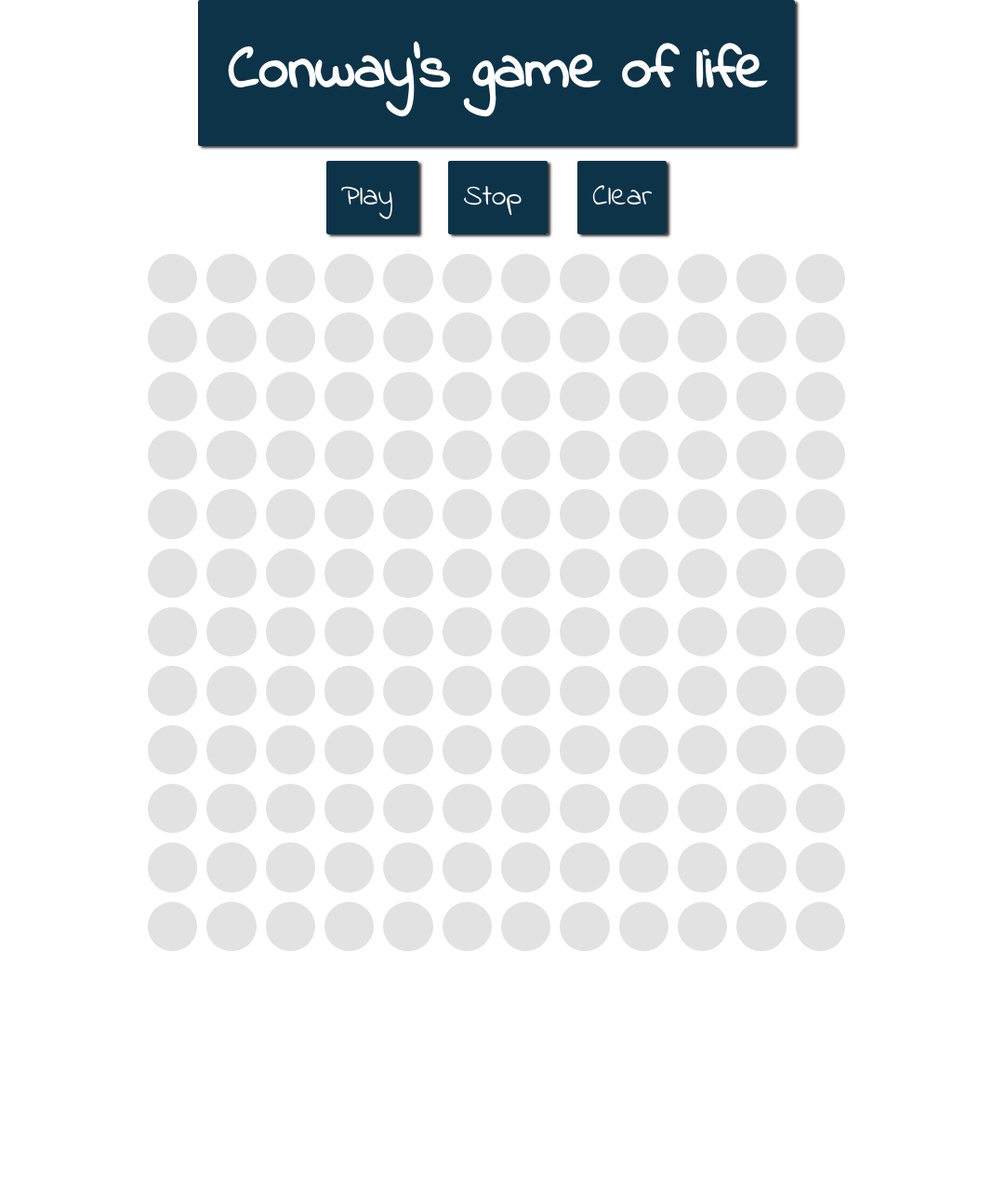
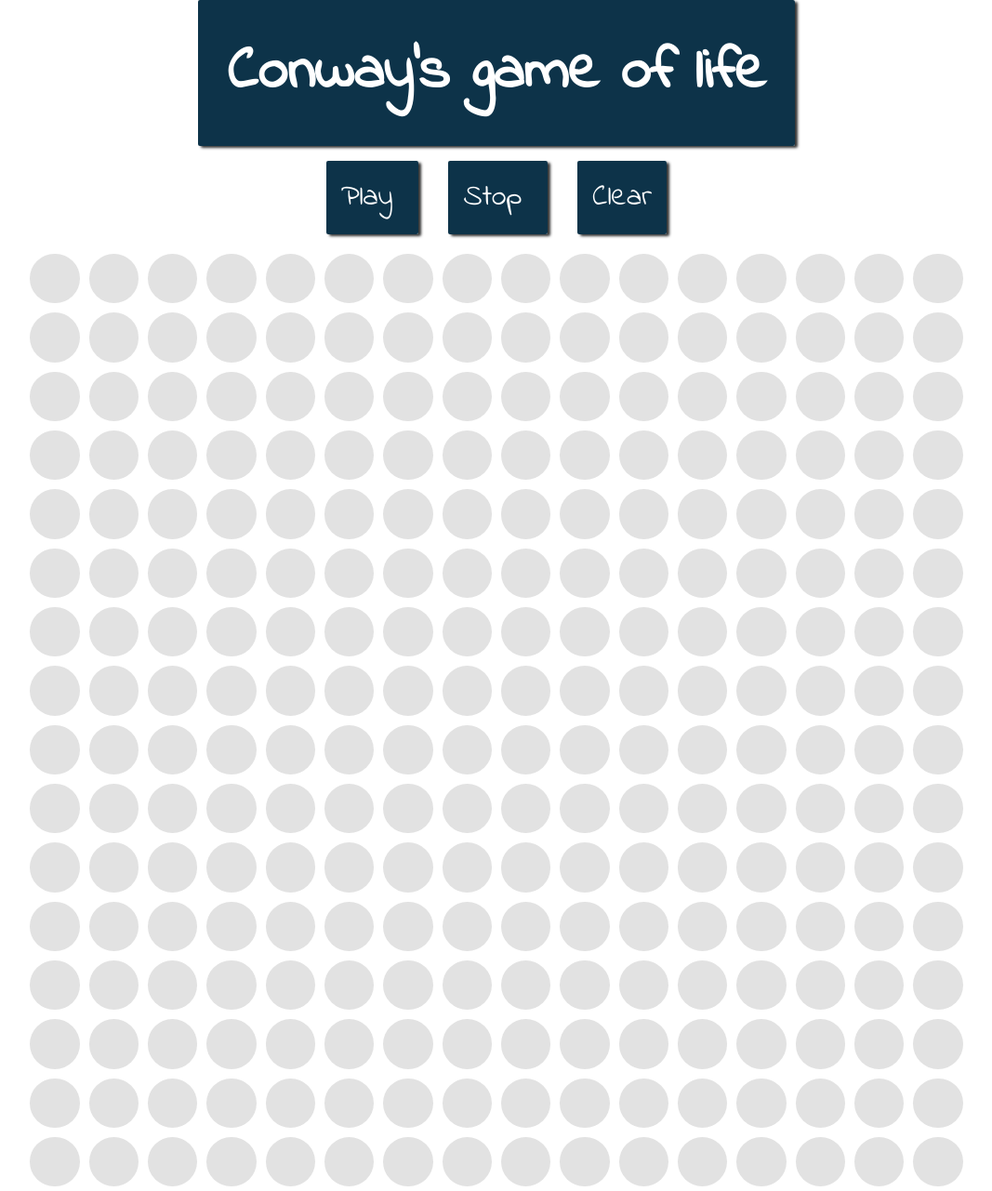
Before and after one commit to phareim/game-of-life, a PHP site: page / in a window 1280 px wide. Shown: the whole page at 93% size, without its empty margins (106-1173 px from the left). Before the commit the page ends 1023 px from the top, so only its background shows below. Run offline with PHP 8.4, Linux system fonts and the light colour scheme.

Commit message:
css-stuff.

```diff
--- a/public/index.html
+++ b/public/index.html
@@ -8,7 +8,7 @@
 <body>
 <h1><a href="http://en.wikipedia.org/wiki/Conway's_Game_of_Life">Conway's game of life</a></h1>
 <div class="controls">
-    <input type="number" name="size" min=3 max=20 value=12 id="boardsize" hidden/>
+    <input type="number" name="size" min=3 max=20 value=16 id="boardsize" hidden/>
     <a class="play">
         Play
     </a>
--- a/public/style/main.css
+++ b/public/style/main.css
@@ -6,8 +6,7 @@
 }
 @media screen and (min-width: 1024px){
     body{
-        min-width: 300px;
-        max-width: 800px;
+        width: 100%;
     }
 }
 @media screen and (max-device-width: 1024px){
```
